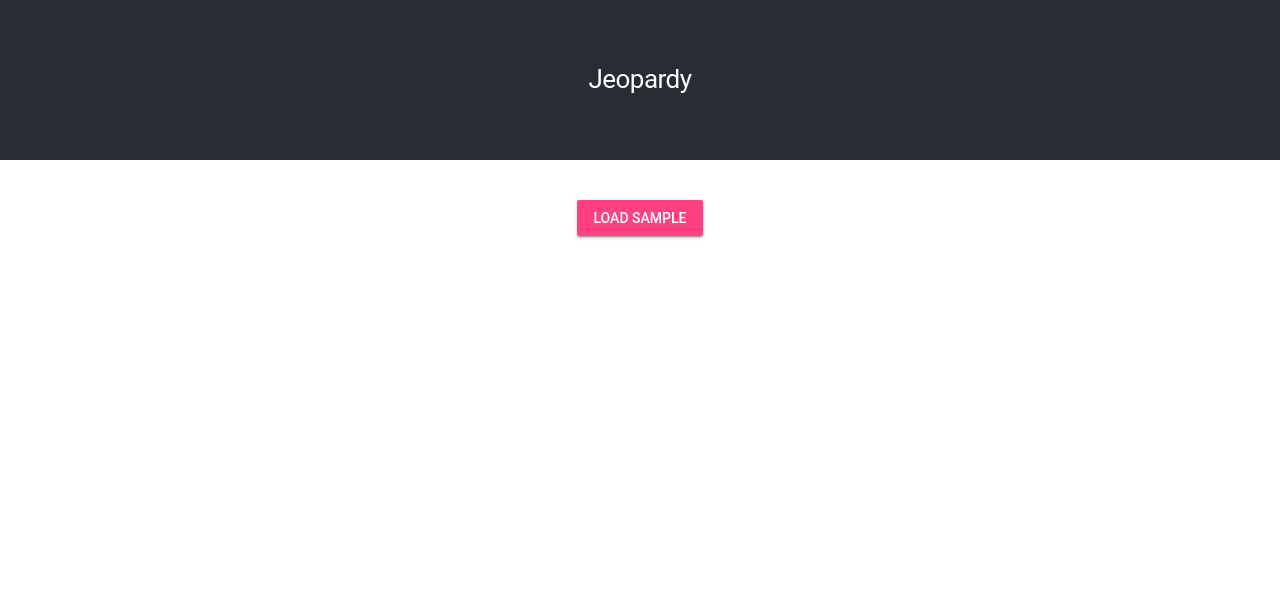
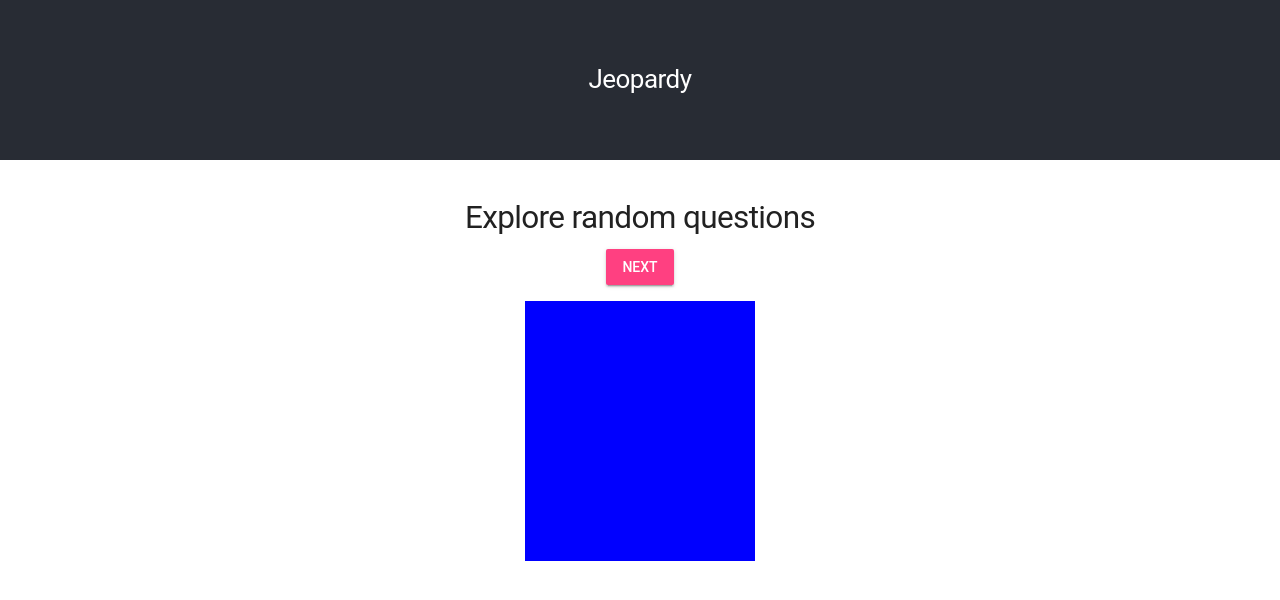
Before and after one commit to NSouth/JeopardyApi, a React (Create React App) app in the folder src/JeopardyApiClient/jeoardy-api-client/: page / in a window 1280 px wide. Shown: the top 600 px of the page. Built offline with nearby package versions, Linux system fonts and the light colour scheme.

Commit message:
Client WIP

```diff
--- a/src/JeopardyApiClient/jeoardy-api-client/src/App.js
+++ b/src/JeopardyApiClient/jeoardy-api-client/src/App.js
@@ -1,6 +1,7 @@
 import logo from './logo.svg';
 import './App.css';
 import LoadSampleQuestion from './components/LoadSampleQuestion';
+import GameArea from './components/GameArea';
 
 function App() {
   return (
@@ -9,7 +10,7 @@
         <h1>Jeopardy</h1>
       </header>
       <div style={{marginTop: '40px'}}>
-        <LoadSampleQuestion />
+        <GameArea />
       </div>
     </div>
   );
--- /dev/null
+++ b/src/JeopardyApiClient/jeoardy-api-client/src/components/GameArea.js
@@ -0,0 +1,26 @@
+import React, {useState} from 'react';
+import Button from "./Button";
+import ApiUrlMaker from "../AppUtils.js"
+import './LoadSampleQuestion.css'
+import QuestionCard from './QuestionCard';
+import RandomQuestionButton from './RandomQuestionButton';
+
+function GameArea() {
+    const [currentQuestion, setCurrentQuestion] = useState('');
+    const [currentAnswer, setCurrentAnswer] = useState('');
+    const [currentCategory, setCurrentCategory] = useState('');
+
+    function handleQuestionResult(question, answer, category){
+        setCurrentQuestion(question);
+        setCurrentAnswer(answer);
+        setCurrentCategory(category);
+    }
+
+    return <div>
+        <h1 className="text-4xl mb-4">Explore random questions</h1>
+        <RandomQuestionButton onResult={handleQuestionResult} />
+        <QuestionCard question={currentQuestion} answer={currentAnswer} category={currentCategory} />
+    </div>
+}
+
+export default GameArea;
--- /dev/null
+++ b/src/JeopardyApiClient/jeoardy-api-client/src/components/QuestionCard.js
@@ -0,0 +1,45 @@
+import React, {useState} from 'react';
+import Button from "./Button";
+import ReactCardFlip from 'react-card-flip';
+import './LoadSampleQuestion.css'
+
+function QuestionCard({question, answer, category}) {
+    // const [question, setQuestion] = useState(questionParam);
+    // const [answer,setAnswer] = useState(answerParam);
+    const [showQuestionSide,setShowQuestionSide] = useState(false);
+
+    function flipCard(){
+        setShowQuestionSide(!showQuestionSide);
+    }
+
+    function sanitizeText(text) {
+        return text?.replace('\\"', '"');
+    }
+
+    return <div>
+        <div className={`mt-0`} >
+            <ReactCardFlip isFlipped={showQuestionSide} containerClassName='question-card-container'>
+                <div key='front' onClick={flipCard} className='question-card-inner'>
+                    <div>
+                        <h3 className="text-xl m-1">{sanitizeText(answer)}</h3>
+                    </div>
+                    <span className={`${question ? 'visible' : 'invisible'}`}>
+                        <Button title={`Flip to see Question`}/>
+                    </span>
+                </div>
+                <div key='back' onClick={flipCard} className='question-card-inner'>
+                    <div>
+                        <h3 className="text-xl m-1">{sanitizeText(question)}</h3>
+                    </div>
+                    <span className={`${question ? 'visible' : 'invisible'}`}>
+                        <Button title={`Flip to see Answer`}/>
+                    </span>
+
+                </div>
+            </ReactCardFlip>
+            <p>{category}</p>
+        </div>
+    </div>
+}
+
+export default QuestionCard;
--- /dev/null
+++ b/src/JeopardyApiClient/jeoardy-api-client/src/components/RandomQuestionButton.js
@@ -0,0 +1,28 @@
+import React, {useState} from 'react';
+import Button from "./Button";
+import ApiUrlMaker from "../AppUtils.js"
+import AppConstants from '../AppConstants';
+import ReactCardFlip from 'react-card-flip';
+import './LoadSampleQuestion.css'
+import QuestionCard from './QuestionCard';
+
+function RandomQuestionButton({onResult}) {
+    const apiUrl = ApiUrlMaker.RandomQuestion;
+
+    function loadData(){
+        fetch(apiUrl, { headers: AppConstants.ApiAuthHeaders.RandomQuestion })
+            .then((response) => response.json())
+            .then((data) => {
+                onResult(data.Value.question, data.Value.answer, data.Value.category);
+                // setCurrentQuestion(data.Value.question);
+                // setCurrentAnswer(data.Value.answer);
+            });
+
+    }
+
+    return <div>
+        <Button title='Next' onclick={loadData}/>
+    </div>
+}
+
+export default RandomQuestionButton;
--- /dev/null
+++ b/src/JeopardyApiClient/jeoardy-api-client/src/components/ScoredGameArea.js
@@ -0,0 +1,26 @@
+import React, {useState} from 'react';
+import Button from "./Button";
+import ApiUrlMaker from "../AppUtils.js"
+import './LoadSampleQuestion.css'
+import QuestionCard from './QuestionCard';
+import RandomQuestionButton from './RandomQuestionButton';
+
+function ScoredGameArea() {
+    const [currentQuestion, setCurrentQuestion] = useState('');
+    const [currentAnswer, setCurrentAnswer] = useState('');
+    const [currentCategory, setCurrentCategory] = useState('');
+
+    function handleQuestionResult(question, answer, category){
+        setCurrentQuestion(question);
+        setCurrentAnswer(answer);
+        setCurrentCategory(category);
+    }
+
+    return <div>
+        <h1 className="text-4xl mb-4">Explore random questions</h1>
+        <RandomQuestionButton onResult={handleQuestionResult} />
+        <QuestionCard question={currentQuestion} answer={currentAnswer} category={currentCategory} />
+    </div>
+}
+
+export default ScoredGameArea;
```
Also changed, not shown: src/JeopardyApiClient/jeoardy-api-client/src/components/CategorySelect.js (added).
